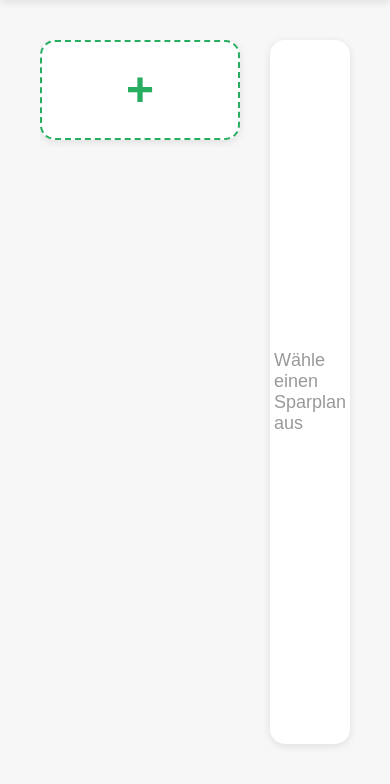
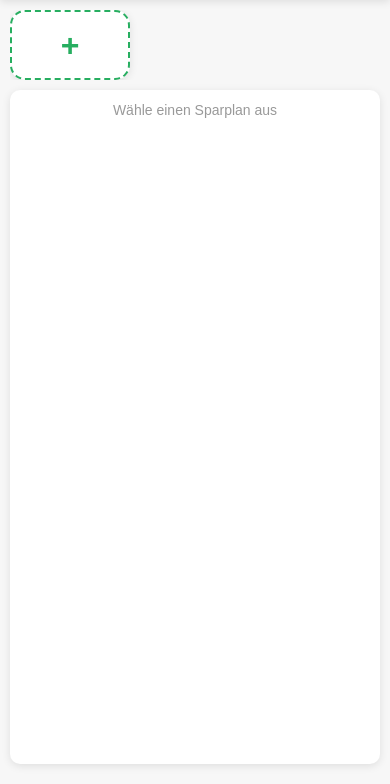
Before and after one commit to LamaImAuto6937/B.U.D.G.E.T., a Flask app: page /savingsPlan in a window 390 px wide. Shown: the part 60-844 px from the top of the page. Run offline with Flask 3, Linux system fonts and the light colour scheme; the visitor is signed in with stand-in values (Sample User, id 1); data that the repository does not hold is empty.

Commit message:
fix(Add responsive mobile design layout)

```diff
--- a/static/css/savingsPlan.css
+++ b/static/css/savingsPlan.css
@@ -433,7 +433,7 @@ body.dark-mode .no-transactions {
 
 /* FAB MENU - FLOATING ACTION BUTTON */
 .fab-container {
-    position: absolute;
+    position: fixed;
     bottom: 40px;
     right: 40px;
     z-index: 100;
@@ -770,3 +770,326 @@ body.dark-mode .toggle-value {
     background: #7f8c8d;
     box-shadow: 0 2px 8px rgba(149, 165, 166, 0.3);
 }
+
+/* RESPONSIVE DESIGN */
+/* Tablets (768px und kleiner) */
+@media (max-width: 1024px) {
+    .main-container {
+        gap: 15px;
+        margin: 20px;
+    }
+
+    .sidebar {
+        width: 250px;
+    }
+
+    .content-area {
+        padding: 25px;
+    }
+
+    .plan-title {
+        font-size: 24px;
+    }
+
+    .fab-container {
+        bottom: 25px;
+        right: 25px;
+    }
+}
+
+/* Mobile Geräte (768px und kleiner) */
+@media (max-width: 768px) {
+    body {
+        padding-top: 60px;
+    }
+
+    .main-container {
+        flex-direction: column;
+        gap: 0;
+        margin: 0;
+        padding: 10px;
+        min-height: calc(100vh - 70px);
+    }
+
+    /* Sidebar - Kacheln über volle Breite */
+    .sidebar {
+        width: 100%;
+        flex-direction: row;
+        overflow-x: auto;
+        overflow-y: visible;
+        padding-right: 0;
+        margin-bottom: 10px;
+        max-height: 110px;
+        gap: 10px;
+    }
+
+    .sidebar::-webkit-scrollbar {
+        height: 6px;
+    }
+
+    .sidebar::-webkit-scrollbar-thumb {
+        background: #bbb;
+    }
+
+    .plan-card {
+        padding: 12px 15px;
+        min-width: 140px;
+        flex-shrink: 0;
+    }
+
+    .plan-card-header {
+        display: flex;
+        justify-content: space-between;
+        align-items: center;
+        margin-bottom: 8px;
+    }
+
+    .plan-name {
+        font-size: 14px;
+        margin-bottom: 0;
+    }
+
+    .delete-plan-btn {
+        width: 25px;
+        height: 25px;
+        font-size: 18px;
+    }
+
+    .plan-amount {
+        font-size: 13px;
+        margin-bottom: 5px;
+    }
+
+    .progress-bar-container {
+        height: 6px;
+    }
+
+    .add-plan-card {
+        height: 80px;
+        padding: 15px;
+        min-width: 140px;
+        flex-shrink: 0;
+    }
+
+    .add-plan-icon {
+        font-size: 36px;
+    }
+
+    /* Content Area - nutzt volle Höhe */
+    .content-area {
+        flex: 1;
+        padding: 15px;
+        border-radius: 10px;
+        overflow-y: auto;
+        min-height: 0;
+    }
+
+    .content-header {
+        margin-bottom: 15px;
+    }
+
+    .plan-title {
+        font-size: 20px;
+        margin-bottom: 5px;
+    }
+
+    .plan-description {
+        font-size: 14px;
+        margin-bottom: 15px;
+    }
+
+    .progress-section {
+        margin-bottom: 20px;
+    }
+
+    .progress-info {
+        display: none;
+        justify-content: space-between;
+        align-items: center;
+        font-size: 12px;
+        flex-wrap: nowrap;
+    }
+
+    .transactions-section {
+        margin-top: 20px;
+    }
+
+    .transactions-title {
+        font-size: 18px;
+        margin-bottom: 12px;
+    }
+
+    .transactions-container {
+        gap: 8px;
+    }
+
+    .transaction-card {
+        display: flex;
+        justify-content: space-between;
+        align-items: center;
+        padding: 12px;
+        font-size: 13px;
+    }
+
+    .transaction-amount {
+        font-size: 14px;
+        min-width: 70px;
+    }
+
+    .transaction-middle {
+        font-size: 12px;
+        margin: 0 10px;
+        flex: 1;
+        text-align: center;
+    }
+
+    .transaction-date {
+        font-size: 11px;
+        min-width: 80px;
+        text-align: right;
+    }
+
+    .delete-transaction-btn {
+        font-size: 16px;
+        padding: 2px 4px;
+        opacity: 1;
+        pointer-events: auto;
+        display: flex;
+        margin-left: 8px;
+    }
+
+    /* FAB */
+    .fab-container {
+        bottom: 20px;
+        right: 20px;
+    }
+
+    .fab-main {
+        width: 48px;
+        height: 48px;
+        font-size: 24px;
+        box-shadow: 0 2px 8px rgba(39, 174, 96, 0.4);
+    }
+
+    .fab-item-label {
+        font-size: 12px;
+        padding: 6px 10px;
+    }
+
+    /* Dialog */
+    .dialog {
+        width: 95%;
+        max-width: 400px;
+        padding: 20px;
+    }
+
+    .dialog-title {
+        font-size: 18px;
+    }
+
+    .dialog-message {
+        font-size: 14px;
+    }
+
+    .form-group input,
+    .form-group textarea {
+        font-size: 13px;
+        padding: 8px;
+    }
+
+    .btn {
+        padding: 8px 15px;
+        font-size: 12px;
+    }
+}
+
+/* Kleine Bildschirme (480px und kleiner) */
+@media (max-width: 480px) {
+    .sidebar {
+        max-height: 100px;
+        gap: 10px;
+    }
+
+    .plan-card {
+        padding: 10px 12px;
+        min-width: 120px;
+    }
+
+    .plan-name {
+        font-size: 12px;
+    }
+
+    .plan-amount {
+        font-size: 12px;
+    }
+
+    .progress-bar-container {
+        height: 5px;
+    }
+
+    .add-plan-card {
+        height: 70px;
+        min-width: 120px;
+    }
+
+    .add-plan-icon {
+        font-size: 32px;
+    }
+
+    .content-area {
+        padding: 12px;
+    }
+
+    .plan-title {
+        font-size: 18px;
+    }
+
+    .plan-description {
+        font-size: 12px;
+    }
+
+    .progress-info {
+        font-size: 11px;
+        flex-direction: column;
+        align-items: flex-start;
+        gap: 5px;
+    }
+
+    .transactions-title {
+        font-size: 16px;
+    }
+
+    .transaction-card {
+        padding: 10px;
+        gap: 5px;
+    }
+
+    .transaction-amount {
+        font-size: 12px;
+    }
+
+    .transaction-middle {
+        font-size: 11px;
+        margin: 3px 5px;
+    }
+
+    .transaction-date {
+        font-size: 10px;
+        min-width: 70px;
+    }
+
+    .content-empty {
+        font-size: 14px;
+    }
+
+    .btn {
+        padding: 8px 12px;
+        font-size: 11px;
+    }
+
+    .form-group input,
+    .form-group textarea {
+        font-size: 12px;
+        padding: 6px;
+    }
+}
```
